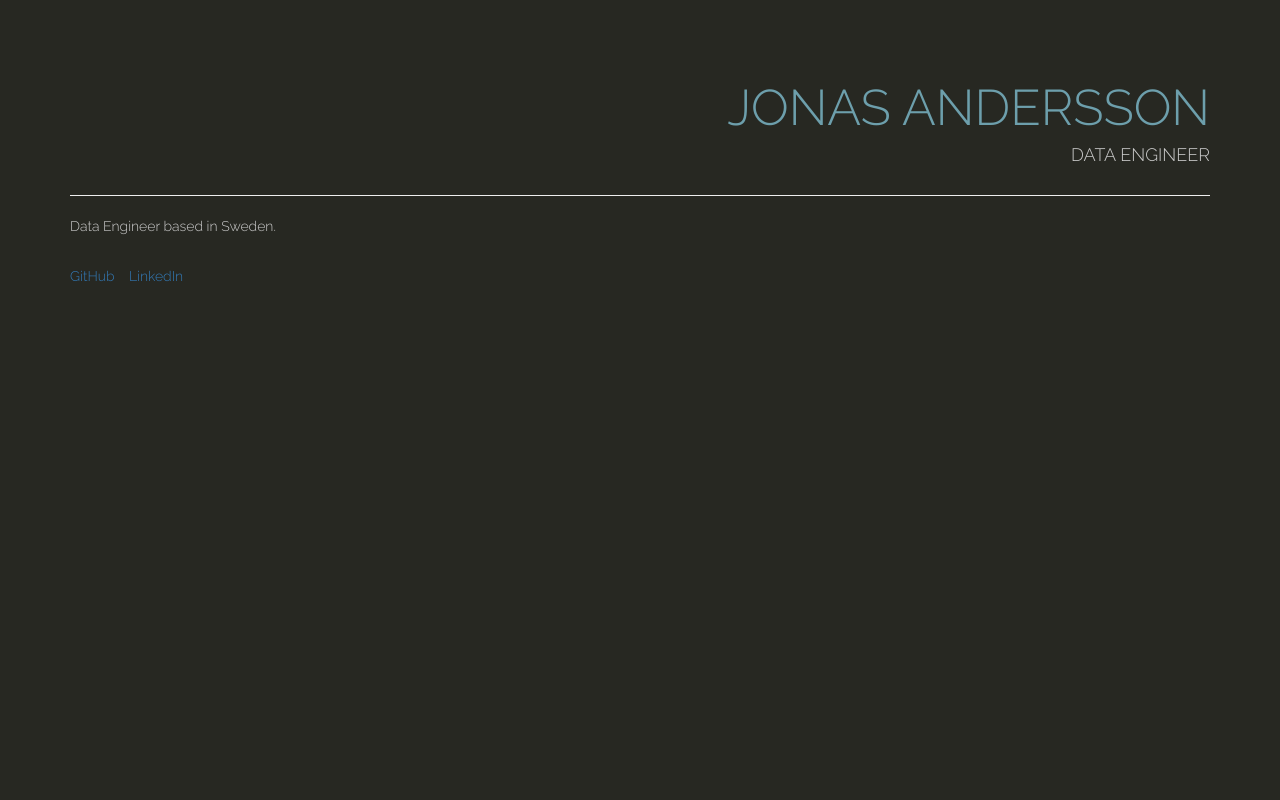
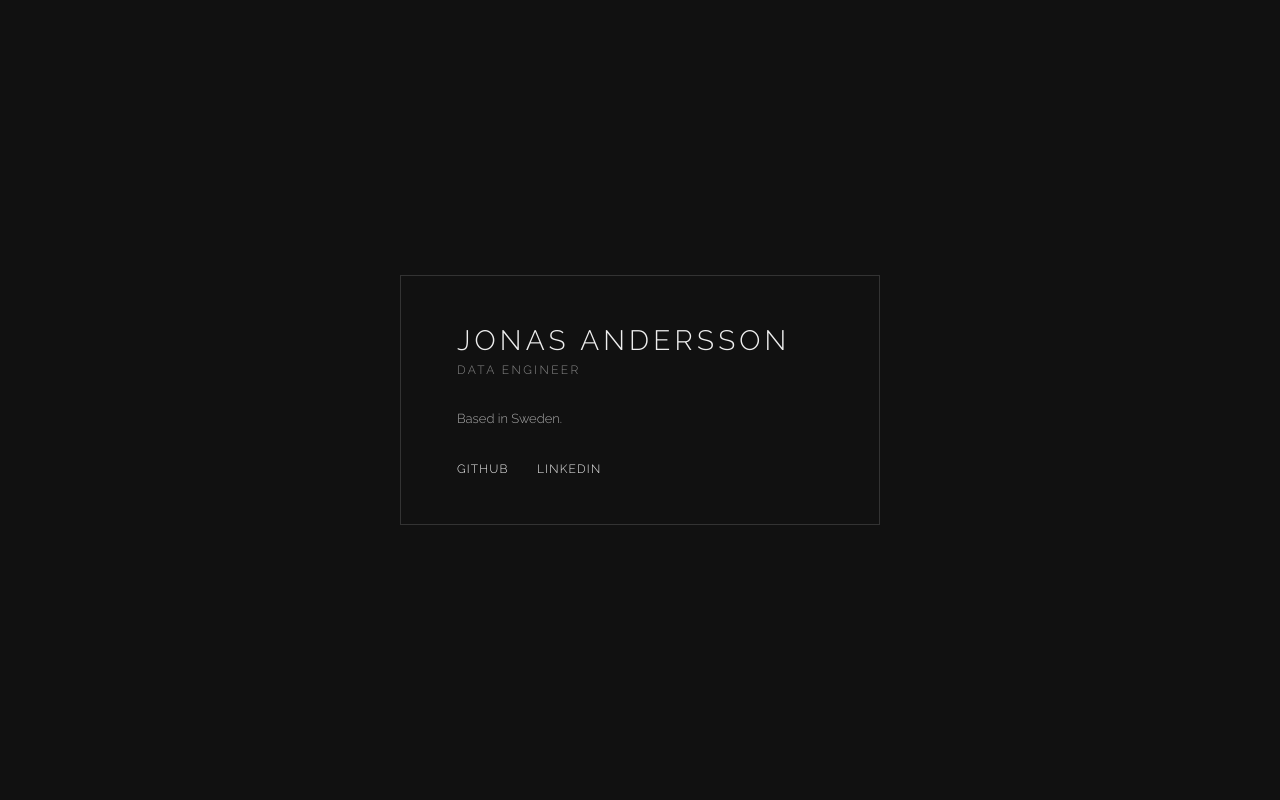
Before and after one commit to jandersson/website, a Flask app: page / in a window 1280 px wide. Run offline with Flask 2, Linux system fonts and the light colour scheme; some libraries are stand-ins or nearby versions.

Commit message:
Business card aesthetic redesign
Co-Authored-By: Claude Sonnet 4.6 <noreply@anthropic.com>

```diff
--- a/templates/bootstrap-prestructure.html
+++ b/templates/bootstrap-prestructure.html
@@ -4,35 +4,77 @@
     <meta charset="utf-8">
     <meta name="viewport" content="width=device-width, initial-scale=1">
     <title>Jonas Andersson</title>
-    <link rel="stylesheet" href="/static/css/bootstrap.min.css">
-    <link href='https://fonts.googleapis.com/css?family=Raleway:100,300' rel='stylesheet' type='text/css'>
-    <link rel="stylesheet" href="/static/css/styles.css">
+    <link href='https://fonts.googleapis.com/css?family=Raleway:100,300,400' rel='stylesheet' type='text/css'>
+    <style>
+        * { margin: 0; padding: 0; box-sizing: border-box; }
+
+        body {
+            background-color: #111;
+            color: #eee;
+            font-family: 'Raleway', sans-serif;
+            font-weight: 300;
+            min-height: 100vh;
+            display: flex;
+            align-items: center;
+            justify-content: center;
+        }
+
+        .card {
+            border: 1px solid #333;
+            padding: 48px 56px;
+            max-width: 480px;
+            width: 100%;
+        }
+
+        h1 {
+            font-size: 28px;
+            font-weight: 300;
+            letter-spacing: 0.15em;
+            text-transform: uppercase;
+            margin-bottom: 6px;
+        }
+
+        .title {
+            font-size: 12px;
+            letter-spacing: 0.2em;
+            text-transform: uppercase;
+            color: #888;
+            margin-bottom: 32px;
+        }
+
+        .bio {
+            font-size: 13px;
+            color: #aaa;
+            margin-bottom: 32px;
+            line-height: 1.6;
+        }
+
+        .links {
+            font-size: 12px;
+            letter-spacing: 0.1em;
+        }
+
+        .links a {
+            color: #eee;
+            text-decoration: none;
+            margin-right: 24px;
+            text-transform: uppercase;
+        }
+
+        .links a:hover {
+            color: #fff;
+        }
+    </style>
 </head>
 <body>
-    <div class="container">
-        <div class="row" style="margin-top: 60px;">
-            <div class="col-md-12 text-right text-uppercase">
-                <h1 class="text-name title-super">Jonas Andersson</h1>
-                <h4>Data Engineer</h4>
-            </div>
-        </div>
-        <div class="row">
-            <div class="col-md-12"><hr></div>
-        </div>
-        <div class="row">
-            <div class="col-md-12">
-                <p>Data Engineer based in Sweden.</p>
-            </div>
-        </div>
-        <div class="row" style="margin-top: 20px;">
-            <div class="col-md-12">
-                <a href="https://github.com/jandersson" target="_blank">GitHub</a>
-                &nbsp;&nbsp;
-                <a href="https://www.linkedin.com/in/anderssonjonas/" target="_blank">LinkedIn</a>
-            </div>
+    <div class="card">
+        <h1>Jonas Andersson</h1>
+        <div class="title">Data Engineer</div>
+        <div class="bio">Based in Sweden.</div>
+        <div class="links">
+            <a href="https://github.com/jandersson" target="_blank">GitHub</a>
+            <a href="https://www.linkedin.com/in/anderssonjonas/" target="_blank">LinkedIn</a>
         </div>
     </div>
-    <script type="text/javascript" src="/static/jquery-2.1.4.min.js"></script>
-    <script type="text/javascript" src="/static/js/bootstrap.min.js"></script>
 </body>
 </html>
```
